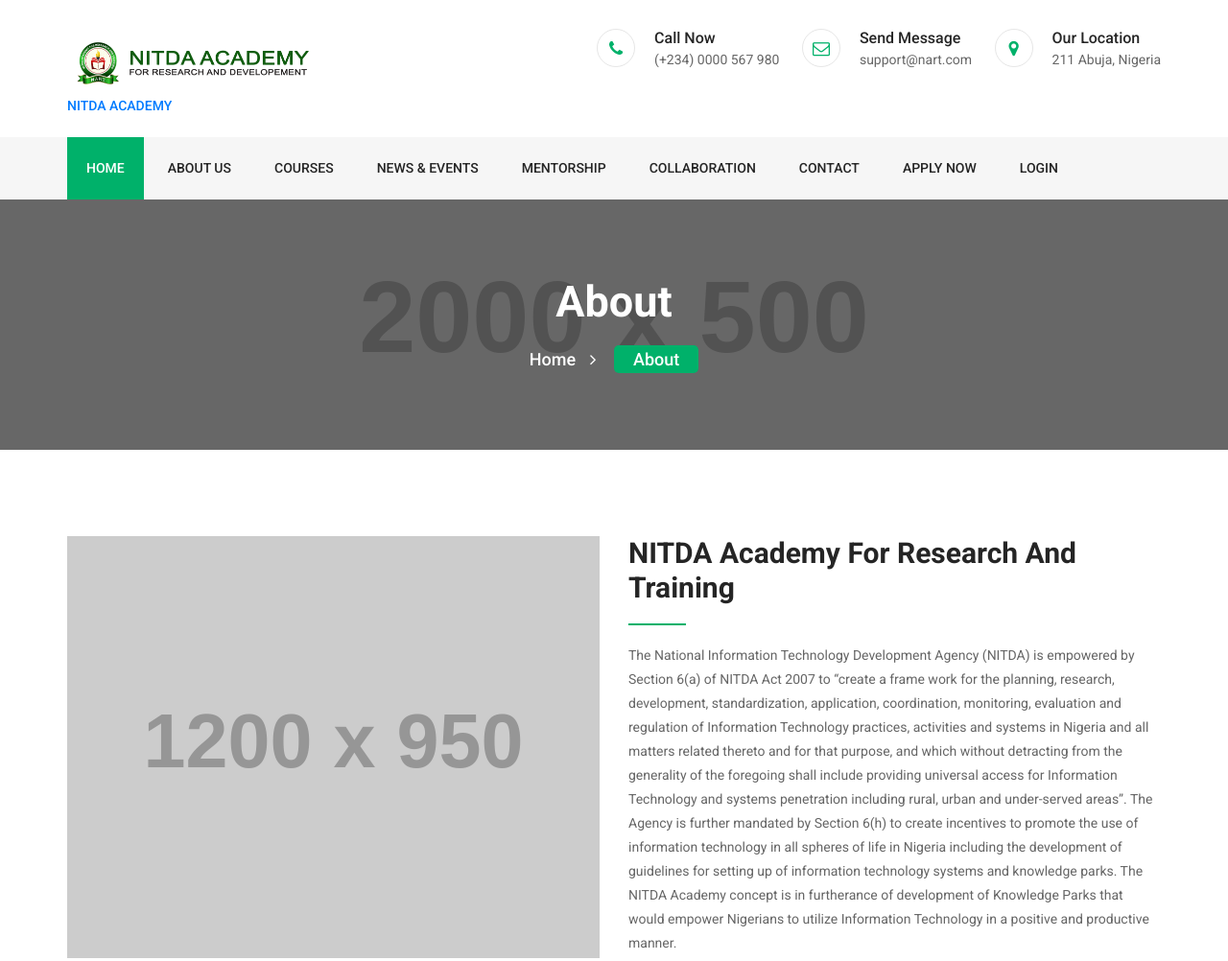
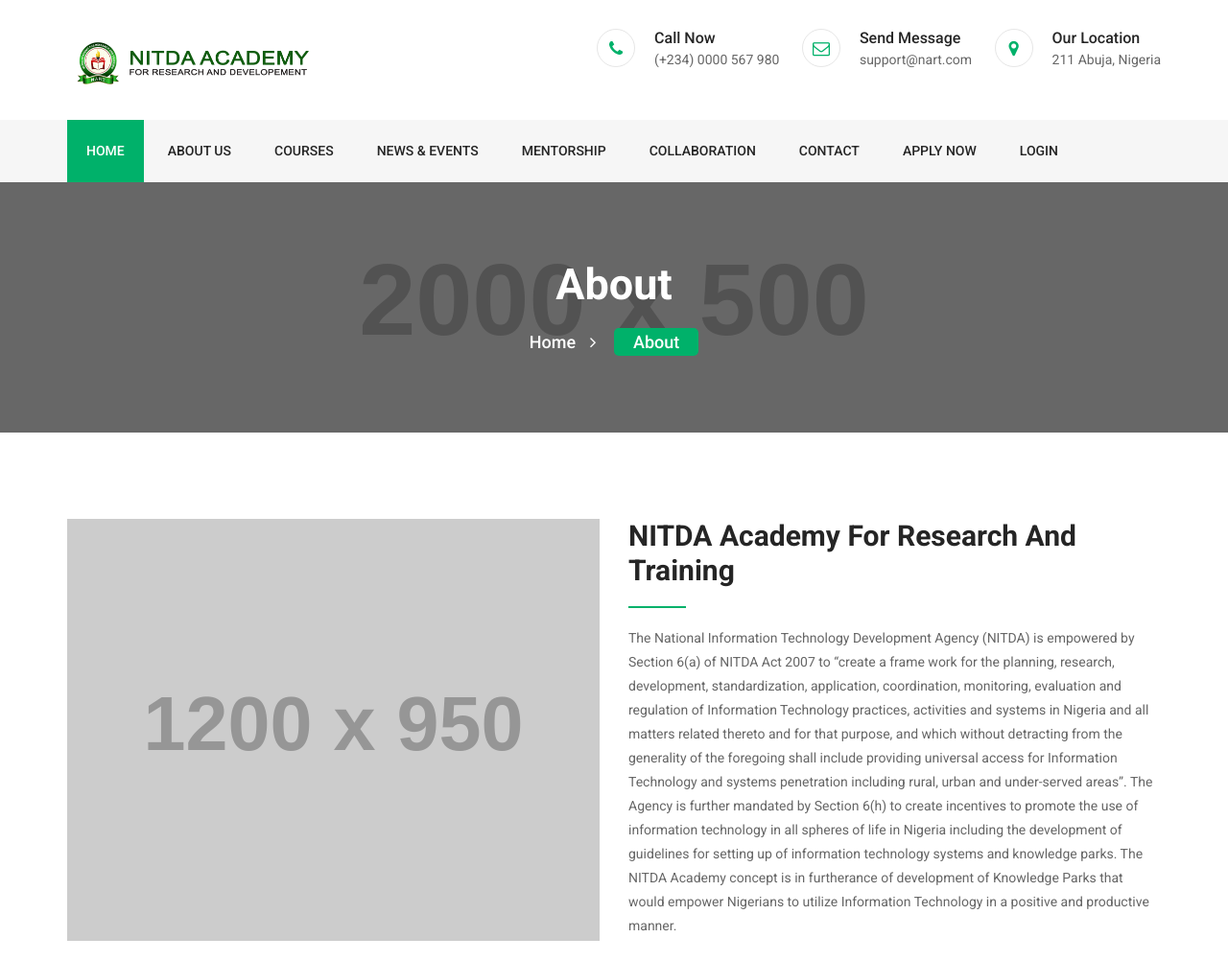
Before and after one commit to ibennamdik/covidui, a plain HTML site: page about.html in a window 1280 px wide. Shown: the top 1002 px of the page at 96% size. Drawn offline with Linux system fonts and the light colour scheme; some packages are replaced by stand-ins of ours; placeholder pictures from the web are drawn by us.

Commit message:
removed text in logo

```diff
--- a/about.html
+++ b/about.html
@@ -67,7 +67,7 @@
 					<div class="row">
 						<div class="col-lg-3 col-md-3 col-12">
 							<div class="logo">
-								<a href="index.html"><img src="images/logo.png" alt="#">NITDA ACADEMY</a>
+								 <a href="index.html"><img src="images/logo.png" alt="#"></a>
 							</div>
 							<div class="mobile-menu"></div>
 						</div>
```
Also changed, not shown: application.html (+1 -1 lines), blog-single-left-sidebar.html (+1 -1 lines), blog-single.html (+1 -1 lines), blogs-left-sidebar.html (+1 -1 lines), blogs-right-sidebar.html (+1 -1 lines), blogs.html (+1 -1 lines), contact.html (+1 -1 lines), course-single-video.html (+1 -1 lines), course-single.html (+1 -1 lines), courses.html (+1 -1 lines), event-single.html (+1 -1 lines), events.html (+1 -1 lines), faqs.html (+1 -1 lines), login.html (+1 -1 lines), 5 more files.
